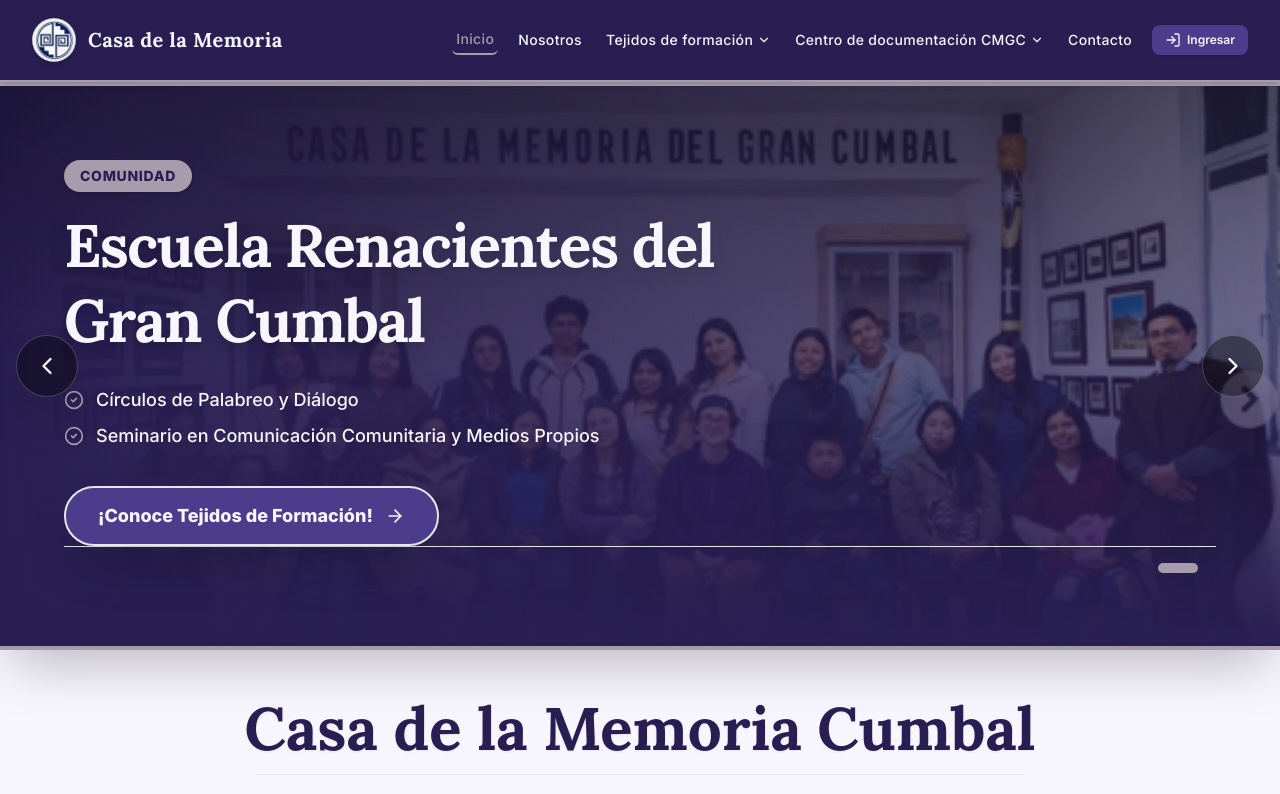
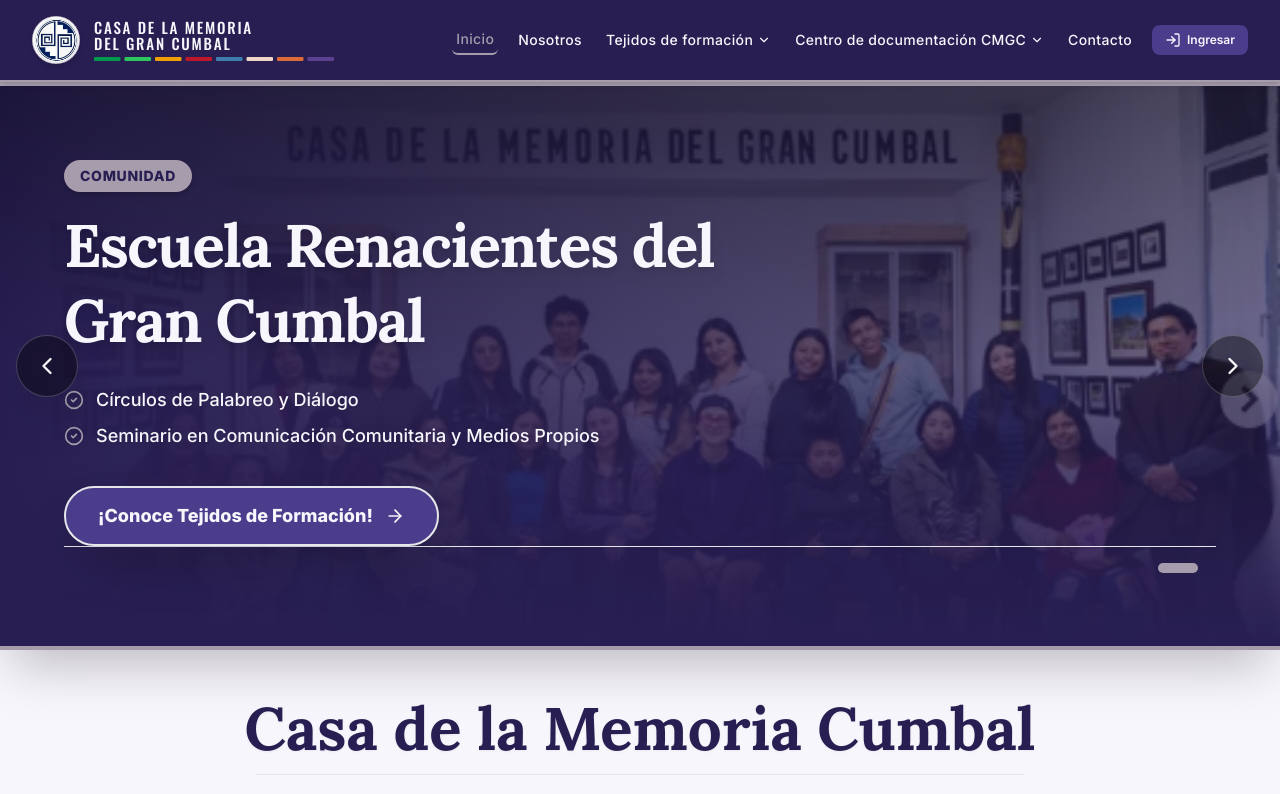
Before and after one commit to danielguadir/casa-memoria-web, a Next.js app: page / in a window 1280 px wide. Shown: the top 794 px of the page. Built offline with nearby package versions, Linux system fonts and the light colour scheme.

Commit message:
feat: actualizar bloque de identidad de Navbar con fuente Oswald y franja SVG animada de 8 segmentos

```diff
--- a/src/app/layout.tsx
+++ b/src/app/layout.tsx
@@ -1,5 +1,5 @@
 import type { Metadata } from 'next';
-import { Inter, Lora } from 'next/font/google';
+import { Inter, Lora, Oswald } from 'next/font/google';
 import './globals.css';
 import Navbar from '@/components/Navbar';
 import Footer from '@/components/Footer';
@@ -10,6 +10,7 @@ import { SiteSettingsProvider } from '@/context/SiteSettingsContext';
 
 const inter = Inter({ subsets: ['latin'], variable: '--font-inter' });
 const lora = Lora({ subsets: ['latin'], variable: '--font-lora' });
+const oswald = Oswald({ subsets: ['latin'], weight: ['500', '600'], variable: '--font-oswald' });
 
 export const metadata: Metadata = {
   title: 'Casa de la Memoria Cumbal - Archivo & Salvaguarda',
@@ -22,7 +23,7 @@ export default function RootLayout({
   children: React.ReactNode;
 }) {
   return (
-    <html lang="es" className={`${inter.variable} ${lora.variable}`}>
+    <html lang="es" className={`${inter.variable} ${lora.variable} ${oswald.variable}`}>
       <body className="flex flex-col min-h-screen bg-crema text-cafe antialiased">
         <SiteSettingsProvider>
           <AuthProvider>
--- /dev/null
+++ b/src/components/BrandIdentity.tsx
@@ -0,0 +1,108 @@
+'use client';
+
+import React, { useState, useEffect } from 'react';
+import Image from 'next/image';
+
+const SEGMENT_COLORS = [
+  '#F4C400', // amarillo
+  '#E30613', // rojo
+  '#17639B', // azul
+  '#EDEDED', // blanco/gris muy claro
+  '#F47A20', // naranja
+  '#7030A0', // morado
+  '#008C45', // verde oscuro
+  '#00C875', // verde claro
+];
+
+interface BrandIdentityProps {
+  onLogoClick?: () => void;
+  className?: string;
+}
+
+export default function BrandIdentity({ onLogoClick, className = '' }: BrandIdentityProps) {
+  const [offset, setOffset] = useState(0);
+
+  useEffect(() => {
+    // Respect prefers-reduced-motion settings
+    if (typeof window !== 'undefined') {
+      const mediaQuery = window.matchMedia('(prefers-reduced-motion: reduce)');
+      if (mediaQuery.matches) return;
+    }
+
+    const interval = setInterval(() => {
+      setOffset((prev) => (prev + 1) % 8);
+    }, 3000);
+
+    return () => clearInterval(interval);
+  }, []);
+
+  return (
+    <div className={`flex items-center space-x-2.5 sm:space-x-3.5 group select-none ${className}`}>
+
+      {/* Logo container preserving aspect ratio */}
+      <button
+        type="button"
+        onClick={onLogoClick}
+        className="relative w-10 h-10 sm:w-11 sm:h-11 md:w-12 md:h-12 rounded-full overflow-hidden border border-[#a69cac]/60 hover:border-[#a69cac] bg-crema flex items-center justify-center shadow-md group-hover:scale-105 group-hover:shadow-[0_0_12px_rgba(166,156,172,0.6)] transition-all shrink-0 focus:outline-none cursor-pointer"
+        title="Casa de la Memoria del Gran Cumbal"
+      >
+        <Image
+          src="/images/hero-logo.png"
+          alt="Logo Casa de la Memoria del Gran Cumbal"
+          width={48}
+          height={48}
+          className="w-full h-full object-cover p-0"
+          priority
+        />
+      </button>
+
+      {/* Brand Text + 8-Segment Animated SVG Bar */}
+      <button
+        type="button"
+        onClick={onLogoClick}
+        className="flex flex-col justify-center text-left focus:outline-none cursor-pointer group"
+      >
+        {/* Two-line Institutional Name in Oswald Font */}
+        <div className="font-oswald font-medium uppercase text-crema tracking-[1.8px] leading-[1.08] text-[10px] xs:text-[11px] sm:text-xs md:text-[14px] lg:text-[15px] group-hover:text-mostaza transition-colors">
+          <span className="block whitespace-nowrap">CASA DE LA MEMORIA</span>
+          <span className="block whitespace-nowrap">DEL GRAN CUMBAL</span>
+        </div>
+
+        {/* 8-Segment Animated SVG Bar */}
+        <div className="w-full mt-1 sm:mt-1.5 overflow-hidden">
+          <svg
+            viewBox="0 0 240 4"
+            className="w-full h-[3px] sm:h-[4px] block"
+            preserveAspectRatio="none"
+            aria-hidden="true"
+          >
+            {Array.from({ length: 8 }).map((_, i) => {
+              // Cyclically shift color array so amarillo moves to rojo's position, etc.
+              const colorIndex = (i - offset + 8) % 8;
+              const color = SEGMENT_COLORS[colorIndex];
+              const rectWidth = 26.5;
+              const gap = 4;
+              const xPos = i * (rectWidth + gap);
+
+              return (
+                <rect
+                  key={i}
+                  x={xPos}
+                  y={0}
+                  width={rectWidth}
+                  height={4}
+                  rx={1}
+                  fill={color}
+                  style={{
+                    transition: 'fill 1000ms ease-in-out',
+                  }}
+                />
+              );
+            })}
+          </svg>
+        </div>
+      </button>
+
+    </div>
+  );
+}
--- a/src/components/Navbar.tsx
+++ b/src/components/Navbar.tsx
@@ -1,11 +1,11 @@
 'use client';
 
-import Image from 'next/image';
 import { Menu, X, LogOut, ChevronDown, ShieldCheck, LayoutDashboard, LogIn } from 'lucide-react';
 import { useState } from 'react';
 import { useAuth, SectionType } from '@/context/AuthContext';
 import { Button, Badge } from '@/components/design-system';
 import InDevelopmentModal from '@/components/InDevelopmentModal';
+import BrandIdentity from '@/components/BrandIdentity';
 
 const navLinks: { name: string; key: SectionType; path: string; dropdown?: { name: string; path: string }[] }[] = [
   { name: 'Inicio', key: 'inicio', path: '/' },
@@ -116,26 +116,7 @@ export default function Navbar() {
 
             {/* Logo & Brand Name */}
             <div className="flex items-center">
-              <button
-                onClick={handleLogoClick}
-                className="flex-shrink-0 flex items-center space-x-3 group text-left focus:outline-none cursor-pointer"
-              >
-                <div className="relative w-10 h-10 sm:w-11 sm:h-11 rounded-full overflow-hidden border border-[#a69cac]/60 hover:border-[#a69cac] bg-crema flex items-center justify-center shadow-md group-hover:scale-105 group-hover:shadow-[0_0_12px_rgba(166,156,172,0.6)] transition-all shrink-0">
-                  <Image
-                    src="/images/hero-logo.png"
-                    alt="Logo Casa de la Memoria"
-                    width={44}
-                    height={44}
-                    className="w-full h-full object-cover p-0"
-                    priority
-                  />
-                </div>
-                <div className="hidden sm:block">
-                  <span className="font-serif font-bold text-xl tracking-wide block leading-none">
-                    Casa de la Memoria
-                  </span>
-                </div>
-              </button>
+              <BrandIdentity onLogoClick={handleLogoClick} />
             </div>
 
             {/* Desktop Navigation Links */}
--- a/tailwind.config.ts
+++ b/tailwind.config.ts
@@ -20,6 +20,7 @@ const config: Config = {
       fontFamily: {
         sans: ['var(--font-inter)', 'sans-serif'],
         serif: ['var(--font-lora)', 'serif'],
+        oswald: ['var(--font-oswald)', 'sans-serif'],
       },
       backgroundImage: {
         'pattern-tejido': "url('/images/tejido-pattern.png')",
```
